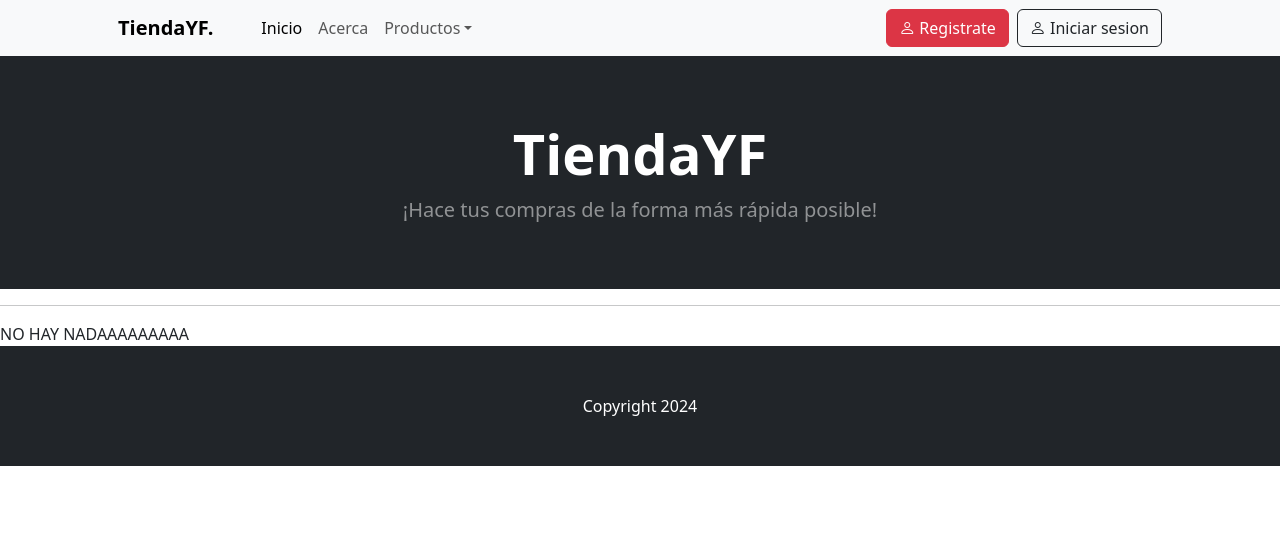
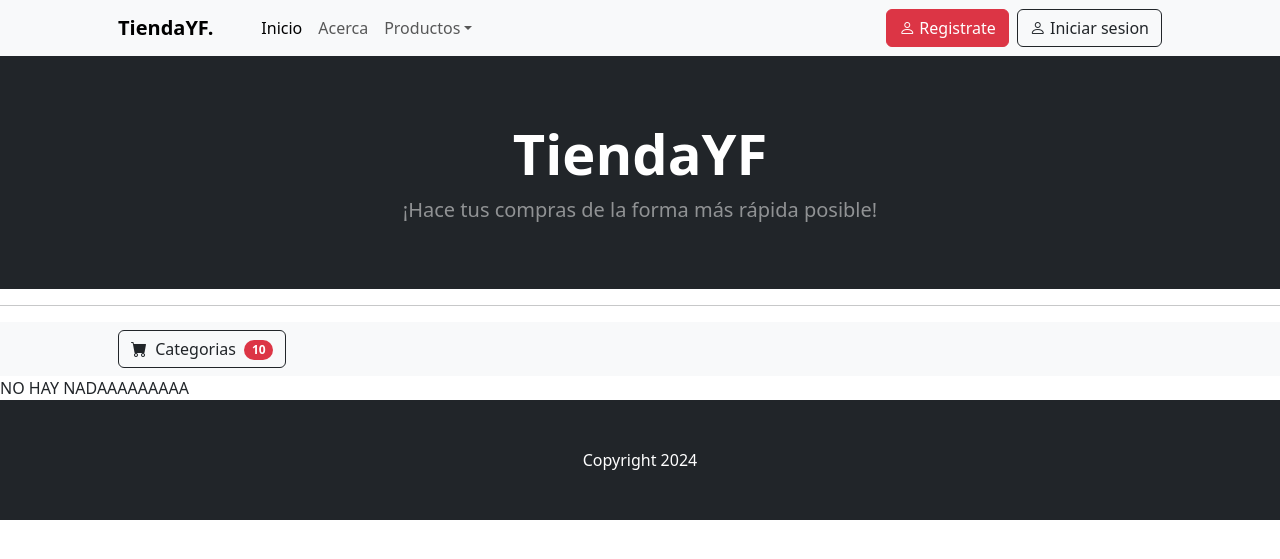
Before and after one commit to fabyyrala/E-commerce, a Django app: page / in a window 1280 px wide. Shown: the top 559 px of the page. Run offline with Django 5.2, Linux system fonts and the light colour scheme; some libraries are stand-ins or nearby versions.

Commit message:
Categorias

```diff
--- a/trabajofinal/apps/productos/views.py
+++ b/trabajofinal/apps/productos/views.py
@@ -21,3 +21,6 @@ class DetalleProducto(DetailView):
         ctx = super(DetalleProducto, self).get_context_data(**kwargs)
         ctx["icono"] = "o"
         return ctx
+
+    def get_queryset(self):
+        return self.model.objects.all().order_by('id')
--- a/trabajofinal/templates/inicio.html
+++ b/trabajofinal/templates/inicio.html
@@ -6,8 +6,16 @@
 
 {% block contenido %}
 
-{% load static %}
-
+<nav class="navbar navbar-expand-lg navbar-light bg-light">
+    <div class="container px-4 px-lg-5">
+                <button class="btn btn-outline-dark" type="submit">
+                    <i class="bi-cart-fill me-1"></i>
+                    Categorias
+                    <span class="badge bg-danger text-white ms-1 rounded-pill">10</span>
+                </button>
+        </div>
+    </div>
+</nav>
 
 
 NO HAY NADAAAAAAAAA
--- a/trabajofinal/templates/productos/producto_detail.html
+++ b/trabajofinal/templates/productos/producto_detail.html
@@ -7,7 +7,7 @@
         <div class="row gx-4 gx-lg-5 align-items-center">
             <div class="col-md-6"><img class="card-img-top mb-5 mb-md-0" src="https://dummyimage.com/600x700/dee2e6/6c757d.jpg" alt="..." /></div>
             <div class="col-md-6">
-                <div class="small mb-1">SKU: BST-498</div>
+                <div class="small mb-1">CODIGO: {{producto.id}}</div>
                 <h3 class="display-5 fw-bolder">{{producto.nombre}}</h3>
                 <div class="fs-5 mb-5">
                     <span>${{producto.precio}}</span>
```
